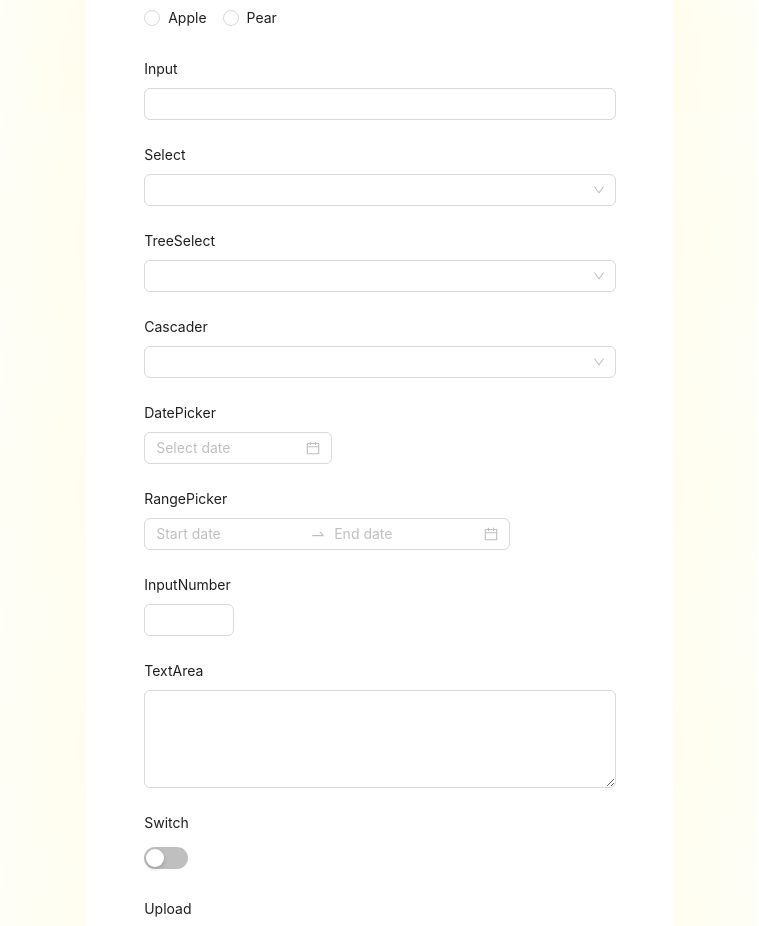
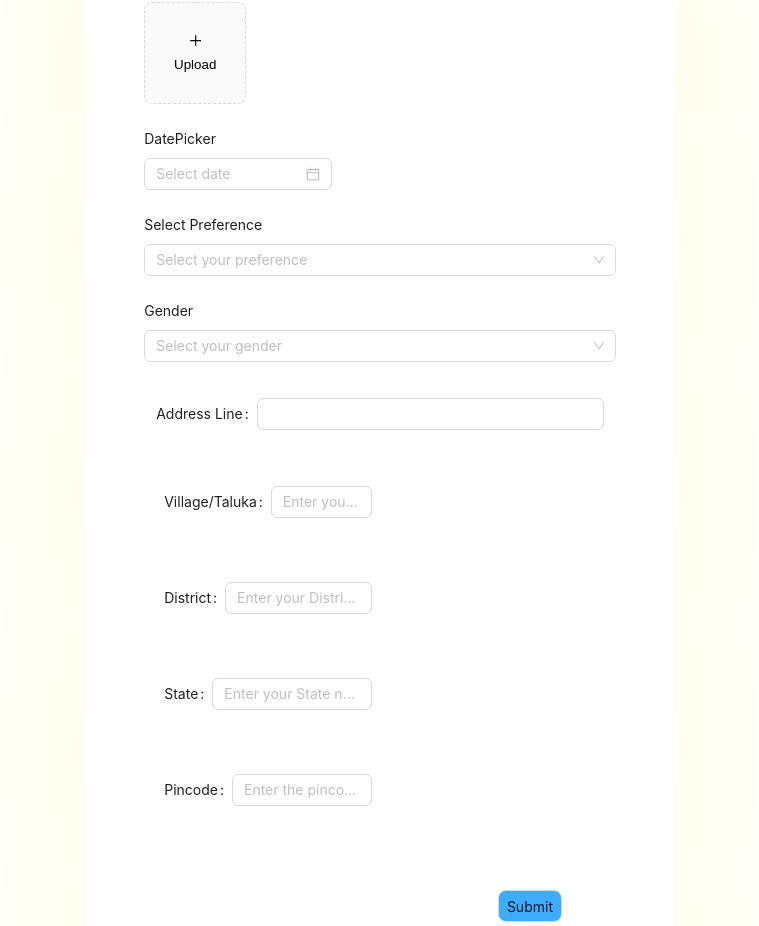
Before and after one commit to kunal-umap/Home_Buddyy, a React (Vite) app: page /info in a window 1280 px wide. Shown: the part 142-1068 px from the top of the page, without its empty margins (260-1019 px from the left). Built offline with nearby package versions, Linux system fonts and the light colour scheme.

Commit message:
Added the profile & input fields in the MoreDetailsForm page

```diff
--- a/src/pages/moreDetailPage/moreDetailsForm/MoreDetailsForm.module.css
+++ b/src/pages/moreDetailPage/moreDetailsForm/MoreDetailsForm.module.css
@@ -0,0 +1,33 @@
+.location_form {
+    position: relative;
+    margin: 8px auto;
+    margin-top: 12px;
+    padding: 12px;
+    background: #ffffff;
+    border-radius: 8px;
+    border-width: 50px;
+    border-color: rgb(150, 125, 125);
+
+}
+
+.location_input {
+    position:relative;
+    margin: 8px auto;
+    margin-top: 48px;
+    margin-left: 0%;
+    max-width: 50%;
+    padding: 8px;
+    background: #ffffff;
+    border-radius: 8px;
+}
+
+.submit {
+    position:relative;
+    margin: 8px auto;
+    margin-top: 48px;
+    margin-left: 75%;
+    max-width: 50%;
+    padding: 8px;
+    background: #3dabff;
+    border-radius: 8px;
+}
--- a/src/pages/moreDetailPage/moreDetailsForm/MoreDetailsForm.tsx
+++ b/src/pages/moreDetailPage/moreDetailsForm/MoreDetailsForm.tsx
@@ -1,4 +1,5 @@
-import { PlusOutlined } from '@ant-design/icons';
+import stylef from "./MoreDetailsForm.module.css";
+import { PlusOutlined } from "@ant-design/icons";
 import {
   Button,
   Cascader,
@@ -7,6 +8,7 @@ import {
   Form,
   Input,
   InputNumber,
+  Layout,
   Radio,
   Rate,
   Select,
@@ -14,7 +16,7 @@ import {
   Switch,
   TreeSelect,
   Upload,
-} from 'antd';
+} from "antd";
 
 const { RangePicker } = DatePicker;
 const { TextArea } = Input;
@@ -26,14 +28,64 @@ const normFile = (e: any) => {
   return e?.fileList;
 };
 
-
 export default function MoreDetailsForm() {
-
   return (
-      <Form
-        layout="vertical"
+    <Form layout="vertical">
+      <Form.Item
+        label="Upload"
+        valuePropName="fileList"
+        getValueFromEvent={normFile}
       >
-
+        <Upload action="/upload.do" listType="picture-card">
+          <button style={{ border: 0, background: "none" }} type="button">
+            <PlusOutlined />
+            <div style={{ marginTop: 8 }}>Upload</div>
+          </button>
+        </Upload>
+      </Form.Item>
+      <Form.Item label="DatePicker">
+        <DatePicker />
+      </Form.Item>
+      <Form.Item label="Select Preference">
+        <Select placeholder="Select your preference">
+          <Select.Option value="Buyer">Buyer</Select.Option>
+          <Select.Option value="Seller">Seller</Select.Option>
+          <Select.Option value="Agent">Agent</Select.Option>
+          <Select.Option value="Don't know now">Don't know now</Select.Option>
+        </Select>
+      </Form.Item>
+      <Form.Item label="Gender">
+        <Select placeholder="Select your gender">
+          <Select.Option value="Male">Male</Select.Option>
+          <Select.Option value="Female">Female</Select.Option>
+          <Select.Option value="Others">Others</Select.Option>
+        </Select>
+      </Form.Item>
+      <Form className={stylef.location_form}>
+        <Form.Item label="Address Line">
+          <Input />
+        </Form.Item>
+          <Form.Item className={stylef.location_input} label="Village/Taluka">
+            <Input placeholder="Enter your village name"/>
+          </Form.Item>
+          <Form.Item className={stylef.location_input} label="District">
+            <Input placeholder="Enter your District name"/>
+          </Form.Item>
+          <Form.Item className={stylef.location_input} label="State">
+            <Input placeholder="Enter your State name"/>
+          </Form.Item>
+          <Form.Item className={stylef.location_input} label="Pincode">
+            <Input placeholder="Enter the pincode"/>
+          </Form.Item>
+      </Form>
+      <div >
+      <Form.Item >
+        <Button className={stylef.submit}>Submit</Button>
+      </Form.Item>
+      <Form.Item >
+        <Button >Do it later</Button>
+      </Form.Item>
+      </div>
       <Form.Item label="Radio">
         <Radio.Group>
           <Radio value="apple"> Apple </Radio>
@@ -43,15 +95,14 @@ export default function MoreDetailsForm() {
       <Form.Item label="Input">
         <Input />
       </Form.Item>
-        <Form.Item label="Select">
-          <Select>
-            <Select.Option value="demo">Demo</Select.Option>
-          </Select>
-        </Form.Item>
       <Form.Item label="TreeSelect">
         <TreeSelect
           treeData={[
-              { title: 'Light', value: 'light', children: [{ title: 'Bamboo', value: 'bamboo' }] },
+            {
+              title: "Light",
+              value: "light",
+              children: [{ title: "Bamboo", value: "bamboo" }],
+            },
           ]}
         />
       </Form.Item>
@@ -59,20 +110,17 @@ export default function MoreDetailsForm() {
         <Cascader
           options={[
             {
-                value: 'zhejiang',
-                label: 'Zhejiang',
+              value: "zhejiang",
+              label: "Zhejiang",
               children: [
                 {
-                    value: 'hangzhou',
-                    label: 'Hangzhou',
+                  value: "hangzhou",
+                  label: "Hangzhou",
                 },
               ],
             },
           ]}
         />
-        </Form.Item>
-        <Form.Item label="DatePicker">
-          <DatePicker />
       </Form.Item>
       <Form.Item label="RangePicker">
         <RangePicker />
@@ -86,17 +134,7 @@ export default function MoreDetailsForm() {
       <Form.Item label="Switch" valuePropName="checked">
         <Switch />
       </Form.Item>
-        <Form.Item label="Upload" valuePropName="fileList" getValueFromEvent={normFile}>
-          <Upload action="/upload.do" listType="picture-card">
-            <button style={{ border: 0, background: 'none' }} type="button">
-              <PlusOutlined />
-              <div style={{ marginTop: 8 }}>Upload</div>
-            </button>
-          </Upload>
-        </Form.Item>
-        <Form.Item label="Button">
-          <Button>Button</Button>
-        </Form.Item>
+
       <Form.Item label="Slider">
         <Slider />
       </Form.Item>
@@ -107,39 +145,10 @@ export default function MoreDetailsForm() {
         <Rate />
       </Form.Item>
 
-        <div>
-
-        </div>
+      <div></div>
     </Form>
   );
 }
-
-
-
-
-
-
-
-
-
-
-
-
-
-
-
-
-
-
-
-
-
-
-
-
-
-
-
 
 // import momentGenerateConfig from "rc-picker/es/generate/moment";
 // import { UserOutlined, SearchOutlined } from "@ant-design/icons";
@@ -176,7 +185,8 @@ export default function MoreDetailsForm() {
 //     label: "Female",
 //   },
 // ];
-{/* <br />
+{
+  /* <br />
       <Input placeholder="default size" prefix={<UserOutlined />} />
       <br />
       <br />
@@ -262,4 +272,5 @@ export default function MoreDetailsForm() {
         >
           Save
         </Button>
-      </div> */}
+      </div> */
+}
```
Lines whose indentation alone changed are shown as unchanged.
